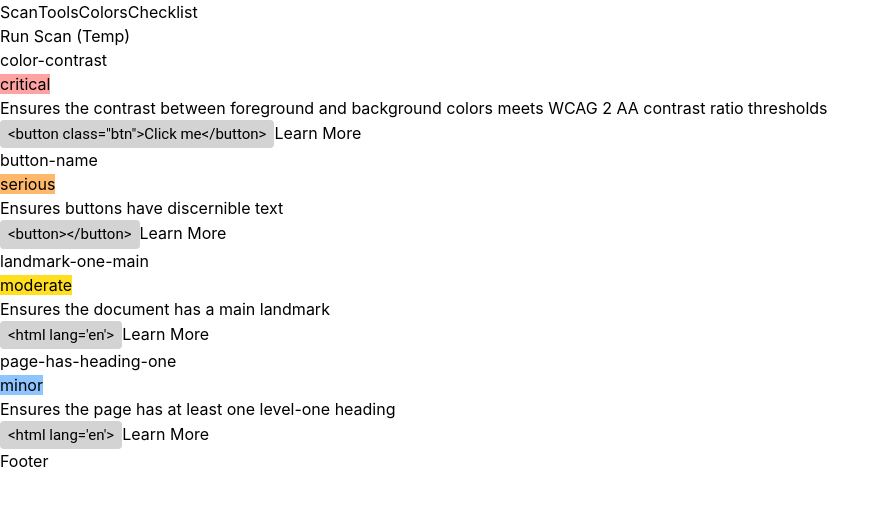
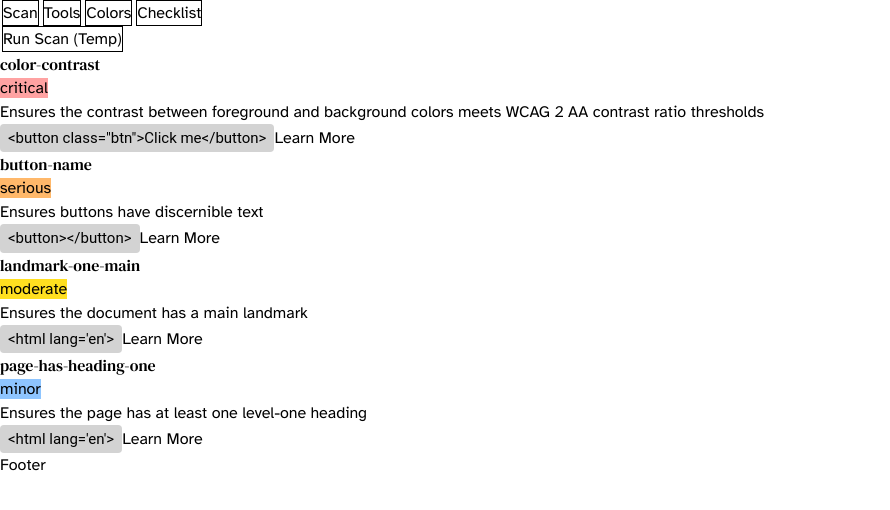
Before and after one commit to mtq01/orbit, a React (Vite) app: page / in a window 1280 px wide. Shown: the top 510 px of the page, without its empty margins (0-890 px from the left). Built offline with nearby package versions, Linux system fonts and the light colour scheme.

Commit message:
Imported fonts into index.css and applied to body and headings.

```diff
--- a/src/index.css
+++ b/src/index.css
@@ -1,6 +1,58 @@
+/* import tailwind */
 @import "tailwindcss";
 
+/* import fonts */
+@font-face {
+  font-family: "Atkinson Hyperlegible";
+  src: url("./assets/fonts/AtkinsonHyperlegible-Regular.woff2") format("woff2");
+  font-weight: 400;
+  font-style: normal;
+}
 
+@font-face {
+  font-family: "Atkinson Hyperlegible";
+  src: url("./assets/fonts/AtkinsonHyperlegible-Bold.woff2") format("woff2");
+  font-weight: 700;
+  font-style: normal;
+}
+
+@font-face {
+  font-family: "Atkinson Hyperlegible";
+  src: url("./assets/fonts/AtkinsonHyperlegible-Italic.woff2") format("woff2");
+  font-weight: 400;
+  font-style: italic;
+}
+
+@font-face {
+  font-family: "Atkinson Hyperlegible";
+  src: url("./assets/fonts/AtkinsonHyperlegible-BoldItalic.woff2") format("woff2");
+  font-weight: 700;
+  font-style: italic;
+}
+
+@font-face {
+  font-family: "DM Serif Text";
+  src: url("./assets/fonts/DMSerifText-Regular.woff2") format("woff2");
+  font-weight: 400;
+  font-style: normal;
+}
+
+@font-face {
+  font-family: "DM Serif Text";
+  src: url("./assets/fonts/DMSerifText-Italic.woff2") format("woff2");
+  font-weight: 400;
+  font-style: italic;
+}
+/* apply fonts */
+@layer base {
+  body {
+    font-family: "Atkinson Hyperlegible", sans-serif;
+  }
+
+  h1, h2, h3, h4, h5, h6 {
+    font-family: "DM Serif Text", serif;
+  }
+}
 
 /* temporary */
 code {
@@ -13,3 +65,9 @@ code {
   padding: 4px 8px;
   background: lightgrey;
 }
+
+button {
+  border: 1px solid black;
+  margin: 0 0.125rem;
+  cursor: pointer;
+}
```
